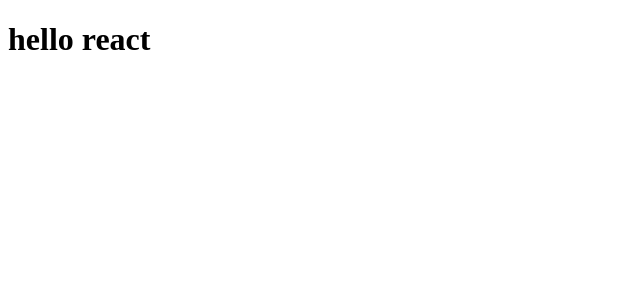
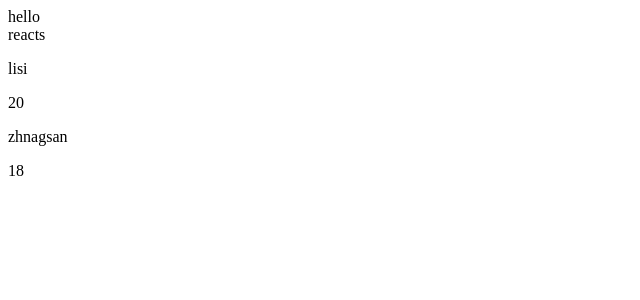
Before and after one commit to 18870712046/react-2, a React (Create React App) app: page / in a window 1280 px wide. Shown: the top 300 px of the page, without its empty margins (0-640 px from the left). Built offline with nearby package versions, Linux system fonts and the light colour scheme.

Commit message:
react组件和props校验

```diff
--- a/package.json
+++ b/package.json
@@ -3,6 +3,7 @@
   "version": "0.1.0",
   "private": true,
   "dependencies": {
+    "prop-types": "^15.7.2",
     "react": "^16.8.6",
     "react-dom": "^16.8.6",
     "react-scripts": "3.0.0"
--- a/src/index.js
+++ b/src/index.js
@@ -1,6 +1,63 @@
+// import React from 'react';
+// import ReactDOM from 'react-dom';
+
+// ReactDOM.render(
+//   <p>1</p>,
+//   document.getElementById('root')
+// )
+
+
+//首字母必须要大写,return内容较多使用小括号
+
 import React from 'react';
 import ReactDOM from 'react-dom';
+import adc from 'prop-types';
+
+//函数定义组件,解构赋值写法
+function Hello({ name,age }){
+  //console.log(props)
+  return(
+    <div>
+      hello
+      <Word name="lisi" age={20}></Word>
+      <p>{ name }</p>
+      <p>{ age }</p>
+    </div>
+  )
+}
+
+
+//函数的组件的props校验
+Hello.propTypes = {
+  name:adc.string,
+  age:adc.number
+}
+
+//必须继承基础组件React.Component
+//类定义组件
+//带参要用this
+class Word extends React.Component{
+  render(){
+    return(
+      <div>
+        reacts
+        <p>{ this.props.name }</p>
+        <p>{ this.props.age }</p>
+      </div>
+    )
+  }
+}
+
+
+//类的组件的props校验
+Word.propTypes = {
+  name:adc.string,
+  age:adc.number
+}
+
+
 
 ReactDOM.render(
-  <h1>hello react</h1>,
-   document.getElementById('root'));
+  <Hello name="zhnagsan" age={18}></Hello>,
+  document.getElementById('root')
+)
```
Also changed, not shown: src/1.不使用jsx.js (added, +16 -0 lines), src/2.jsx语法.js (added, +18 -0 lines), 1 other file (tests, documents, lock files or other folders).
